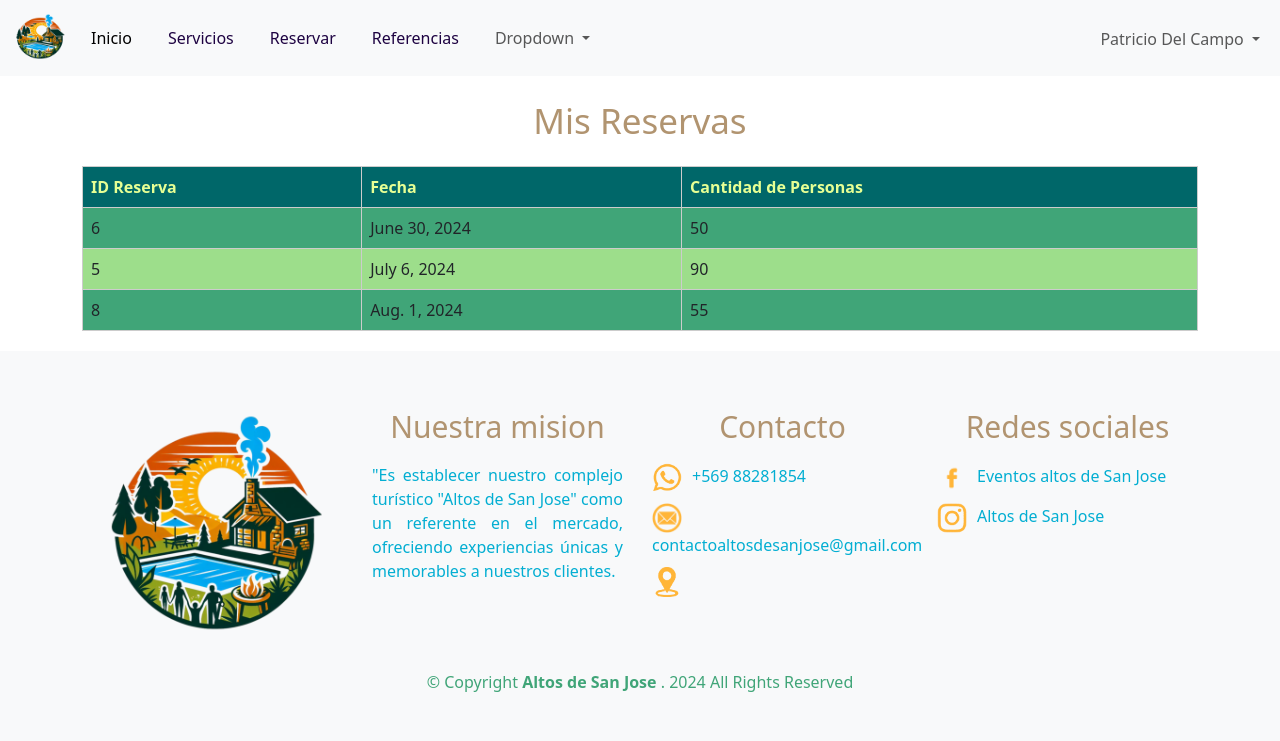
After one commit to patodecam/proyecto-de-titulo, a Django app: page /reservas/reservas/ in a window 1280 px wide. The commit adds this page. Shown: the top 741 px of the page. Run offline with Django 5.2, Linux system fonts and the light colour scheme; a user stored in the database is signed in; data comes from the database, SQL or seed files in the repository; both versions use the stored data as it was after the commit.

Commit message:
Reservas y validacion de mensajes de correo lista

```diff
--- a/complejo_virtual/home/templates/base.html
+++ b/complejo_virtual/home/templates/base.html
@@ -60,11 +60,14 @@
                               {{user.primerNombre}} {{user.primerApellido}}
                           </a>
                           <ul class="dropdown-menu dropdown-menu-end">
-                              <li><a class="dropdown-item" href="#"></a></li>
-                              <li><a class="dropdown-item" href="#"></a></li>
-                              <li><hr class="dropdown-divider"></li>
-                              <li><a class="dropdown-item" href="{% url 'cerrar_sesion' %}">Cerrar sesion</a></li>
-                          </ul>
+                            {% if user.usuarioAdministrador %}
+                                <li><a class="dropdown-item" href="{% url 'lista_reservas' %}">Lista de Reservas</a></li>
+                            {% else %}
+                                <li><a class="dropdown-item" href="{% url 'lista_reservas' %}">Mis Reservas</a></li>
+                            {% endif %}
+                            <li><hr class="dropdown-divider"></li>
+                            <li><a class="dropdown-item" href="{% url 'cerrar_sesion' %}">Cerrar Sesión</a></li>
+                        </ul>
                       </li>
                     </ul>
                     {% else %}
@@ -75,7 +78,6 @@
                           </a>
                           <ul class="dropdown-menu dropdown-menu-end">
                               <li><a class="dropdown-item" href="{% url 'login' %}">Usuario</a></li>
-                              <li><a class="dropdown-item" href="#">Administrador</a></li>
                               <li><hr class="dropdown-divider"></li>
                               <li><a class="dropdown-item" href="{% url 'registro' %}">Registrarse</a></li>
                           </ul>
--- /dev/null
+++ b/complejo_virtual/reservas/static/css/mis_reservas.css
@@ -0,0 +1,69 @@
+.my-4{
+    text-align: center;
+    color: #B19470;
+    font-family: system-ui, -apple-system, BlinkMacSystemFont, 'Segoe UI', Roboto, Oxygen, Ubuntu, Cantarell, 'Open Sans', 'Helvetica Neue', sans-serif;
+    font-size: 35px;
+  }
+
+  .table-custom {
+    width: 100%;
+    border-collapse: collapse;
+    background-color: #40A578;
+    font-family:  system-ui, -apple-system, BlinkMacSystemFont, 'Segoe UI', Roboto, Oxygen, Ubuntu, Cantarell, 'Open Sans', 'Helvetica Neue', sans-serif;
+    margin-bottom: 20px;
+  }
+
+  .table-custom th,
+  .table-custom td {
+    border: 1px solid #ccc;
+    padding: 8px;
+    text-align: left;
+
+  }
+
+  .table-custom th {
+    background-color: #006769;
+    color:#E6FF94;
+  }
+
+  .table-custom tbody tr:nth-child(even) {
+    background-color: #9DDE8B;
+  }
+
+  .table-custom tbody tr:hover {
+    background-color: #68D2E8;
+  }
+
+  .btn-editar {
+    background-color: #03AED2;
+    color: #fff;
+    border: none;
+    border-radius: 4px;
+    cursor: pointer;
+    padding: 8px 15px;
+    font-size: 15px;
+    font-weight: system-ui, -apple-system, BlinkMacSystemFont, 'Segoe UI', Roboto, Oxygen, Ubuntu, Cantarell, 'Open Sans', 'Helvetica Neue', sans-serif;
+    text-align: center;
+    display: inline-block;
+}
+
+.btn-editar:hover {
+    background-color: #68D2E8;
+}
+
+.btn-eliminar {
+    background-color: #d9534f;
+    color: #fff;
+    border: none;
+    border-radius: 4px;
+    cursor: pointer;
+    padding: 8px 15px;
+    font-size: 15px;
+    font-weight: system-ui, -apple-system, BlinkMacSystemFont, 'Segoe UI', Roboto, Oxygen, Ubuntu, Cantarell, 'Open Sans', 'Helvetica Neue', sans-serif;
+    text-align: center;
+    display: inline-block;
+}
+
+.btn-eliminar:hover {
+    background-color: #c9302c;
+}
--- /dev/null
+++ b/complejo_virtual/reservas/templates/mis_reservas.html
@@ -0,0 +1,64 @@
+{% extends 'base.html' %}
+{% block title %}Lista reservas{% endblock %}
+{% load static %}
+{% block styles %}
+<link rel="stylesheet" type="text/css" href="{% static 'css/mis_reservas.css' %}">
+{% endblock %}
+{% block content %}
+<body>
+    <main>
+        <div class="container">
+            <div>
+                <h3 class="my-4">{% if user.usuarioAdministrador %}Lista de Reservas{% else %}Mis Reservas{% endif %}</h3>
+            </div>
+            {% if reservas %}
+            <div class="table-responsive">
+                <table class="table-custom">
+                    <thead>
+                        <tr>
+                            {% if user.usuarioAdministrador %}
+                            <th>Usuario</th>
+                            {% endif %}
+                            <th>ID Reserva</th>
+                            <th>Fecha</th>
+                            <th>Cantidad de Personas</th>
+                            {% if user.usuarioAdministrador %}
+                            <th></th>
+                            {% endif %}
+                        </tr>
+                    </thead>
+                    <tbody>
+                        {% for reserva in reservas %}
+                        <tr>
+                            {% if user.usuarioAdministrador %}
+                            <td>{{ reserva.rut }}</td>
+                            {% endif %}
+                            <td>{{ reserva.id_reserva }}</td>
+                            <td>{{ reserva.fecha }}</td>
+                            <td>{{ reserva.cantidad_personas }}</td>
+                            {% if user.usuarioAdministrador %}
+                            <td>
+                                <a href="{% url 'modificar_reserva' reserva.id_reserva %}" class="btn-editar">Editar</a>
+                                <a href="{% url 'eliminar_reserva' reserva.id_reserva %}" class="btn-eliminar" onclick="return confirm('¿Estás seguro de eliminar esta reserva?');">Eliminar</a>
+                            </td>
+                            {% endif %}
+                        </tr>
+                        {% endfor %}
+                    </tbody>
+                </table>
+            </div>
+            {% else %}
+            <div class="alert alert-info" role="alert">
+                {% if user.usuarioAdministrador %}
+                No hay reservas.
+                {% else %}
+                No tienes reservas.
+                {% endif %}
+            </div>
+            {% endif %}
+
+
+    </main>
+
+</body>
+{% endblock %}
--- a/complejo_virtual/reservas/urls.py
+++ b/complejo_virtual/reservas/urls.py
@@ -1,6 +1,9 @@
 from django.urls import path
-from .views import reserva
+from .views import reserva,lista_reservas,eliminar_reserva,modificar_reserva
 
 urlpatterns = [
     path('reservar/',reserva, name='reserva'),
+    path('reservas/', lista_reservas, name='lista_reservas'),
+    path('reservas/eliminar/<id_reserva>/', eliminar_reserva, name='eliminar_reserva'),
+    path('reservas/modificar/<id_reserva>/', modificar_reserva, name='modificar_reserva'),
 ]
--- a/complejo_virtual/reservas/views.py
+++ b/complejo_virtual/reservas/views.py
@@ -1,5 +1,5 @@
 from django.contrib.auth.decorators import login_required
-from django.shortcuts import render, redirect
+from django.shortcuts import get_object_or_404, render, redirect
 from django.contrib import messages
 from .forms import Formularioreserva
 from .models import Reserva
@@ -49,3 +49,50 @@ def reserva(request):
         form = Formularioreserva()
 
     return render(request, 'reserva.html', {'form': form})
+
+@login_required
+def lista_reservas(request):
+    if request.user.usuarioAdministrador:
+        reservas = Reserva.objects.all().order_by('fecha')
+    else:
+        reservas = Reserva.objects.filter(rut=request.user).order_by('fecha')
+
+    return render(request, 'mis_reservas.html', {'reservas': reservas})
+
+@login_required
+def eliminar_reserva(request,id_reserva):
+    if not request.user.usuarioAdministrador:
+        return redirect('lista_reservas')
+    reserva = get_object_or_404(Reserva, id_reserva=id_reserva)
+    reserva.delete()
+    messages.success(request, 'Reserva eliminada exitosamente.')
+    return redirect('lista_reservas')
+
+
+@login_required
+def modificar_reserva(request, id_reserva):
+    if not request.user.usuarioAdministrador:
+        return redirect('listar_reservas')
+    reserva = get_object_or_404(Reserva, id_reserva=id_reserva)
+    if request.method == 'POST':
+        form = Formularioreserva(request.POST, id_reserva=id_reserva, is_edit=True)
+        if form.is_valid():
+            nueva_fecha = form.cleaned_data['fecha']
+            if nueva_fecha != reserva.fecha:
+                if Reserva.objects.filter(fecha=nueva_fecha).exists():
+                    form.add_error('fecha', 'Esta fecha ya está reservada.')
+                else:
+                    reserva.cantidad_personas = form.cleaned_data['cantidad_personas']
+                    reserva.fecha = nueva_fecha
+                    reserva.save()
+                    messages.success(request, 'Reserva actualizada exitosamente.')
+                    return redirect('lista_reservas')
+            else:
+                reserva.cantidad_personas = form.cleaned_data['cantidad_personas']
+                reserva.save()
+                messages.success(request, 'Reserva actualizada exitosamente.')
+                return redirect('lista_reservas')
+    else:
+        form = Formularioreserva(id_reserva=id_reserva, is_edit=True)
+
+    return render(request, 'editar_reserva.html', {'form': form, 'reserva': reserva})
```
Also changed, not shown: complejo_virtual/reservas/forms.py (+30 -28 lines), complejo_virtual/reservas/static/css/editar_reserva.css (added, +80 -0 lines), complejo_virtual/reservas/templates/editar_reserva.html (added, +39 -0 lines), complejo_virtual/db.sqlite3.
